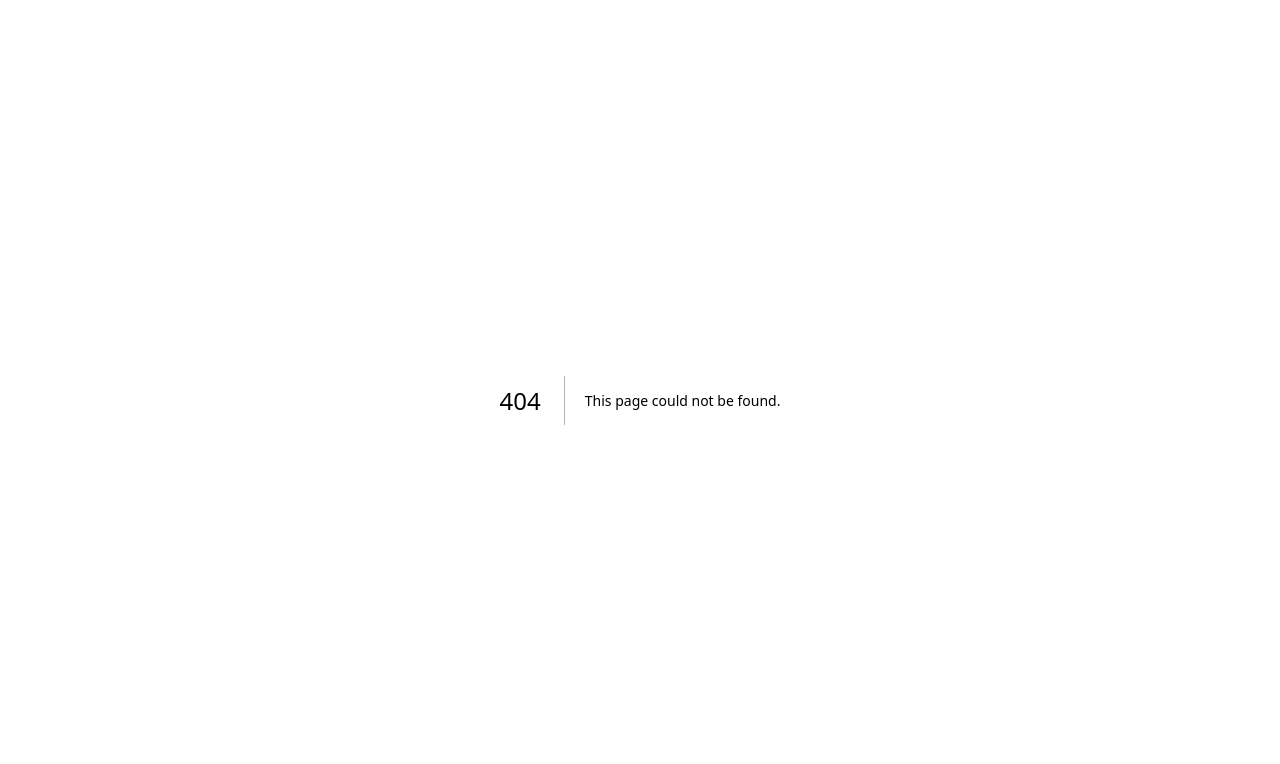
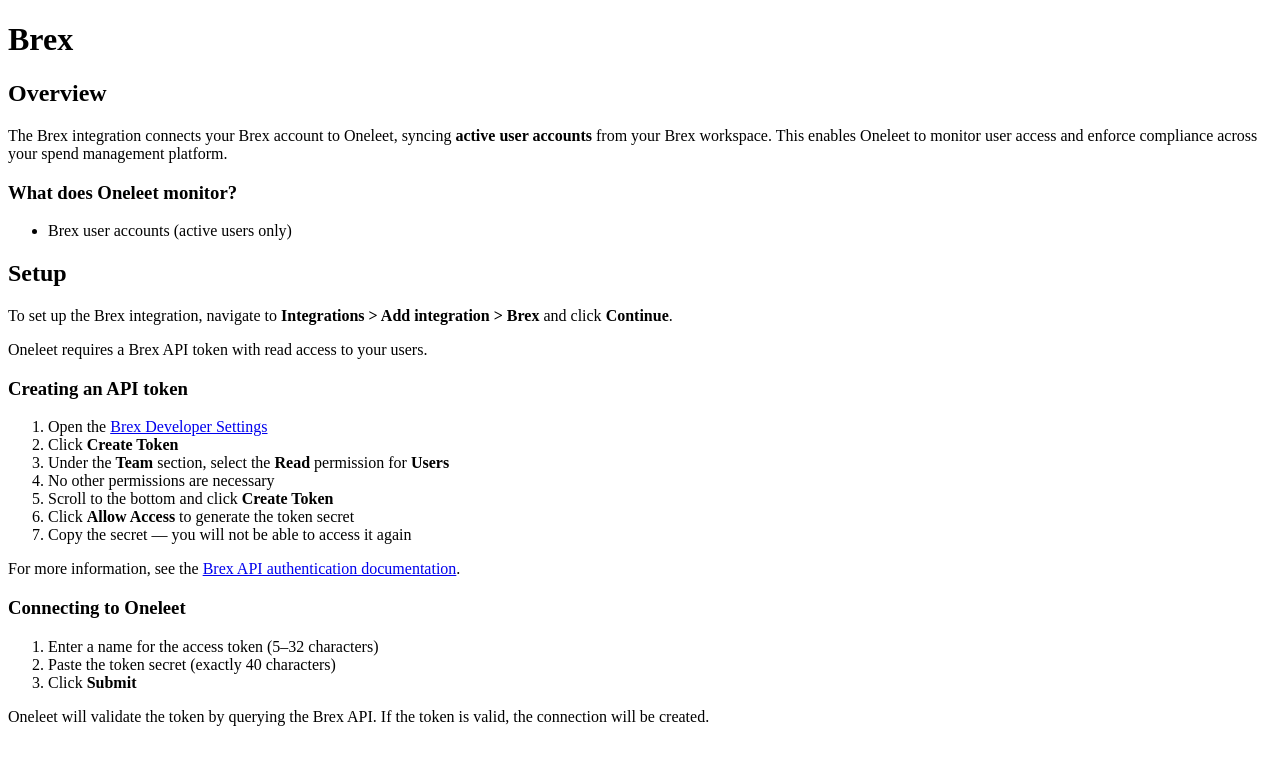
Before and after one commit to Oneleet/oneleet-docs, a Next.js app: page /integrations/brex in a window 1280 px wide. Before the commit this address had no page. Shown: the top 764 px of the page. Built offline with nearby package versions, Linux system fonts and the light colour scheme.

Commit message:
Add Brex integration documentation (#51)
* Add Brex integration documentation

Co-Authored-By: Claude Opus 4.6 (1M context) <noreply@anthropic.com>

* Update _meta.ts

Claude tripped out.

---------

Co-authored-by: Claude Opus 4.6 (1M context) <noreply@anthropic.com>

```diff
--- a/pages/integrations/_meta.ts
+++ b/pages/integrations/_meta.ts
@@ -2,6 +2,7 @@ export default {
   aws: "AWS",
   azure: "Azure",
   bitbucket: "Bitbucket",
+  brex: "Brex",
   cloudflare: "Cloudflare",
   digitalocean: "DigitalOcean",
   gitlab: "Gitlab",
--- /dev/null
+++ b/pages/integrations/brex.mdx
@@ -0,0 +1,39 @@
+---
+title: Brex
+---
+
+# Brex
+
+## Overview
+
+The Brex integration connects your Brex account to Oneleet, syncing **active user accounts** from your Brex workspace. This enables Oneleet to monitor user access and enforce compliance across your spend management platform.
+
+### What does Oneleet monitor?
+
+- Brex user accounts (active users only)
+
+## Setup
+
+To set up the Brex integration, navigate to **Integrations > Add integration > Brex** and click **Continue**.
+
+Oneleet requires a Brex API token with read access to your users.
+
+### Creating an API token
+
+1. Open the [Brex Developer Settings](https://dashboard.brex.com/settings/developer)
+2. Click **Create Token**
+3. Under the **Team** section, select the **Read** permission for **Users**
+4. No other permissions are necessary
+5. Scroll to the bottom and click **Create Token**
+6. Click **Allow Access** to generate the token secret
+7. Copy the secret — you will not be able to access it again
+
+For more information, see the [Brex API authentication documentation](https://developer.brex.com/docs/authentication/).
+
+### Connecting to Oneleet
+
+1. Enter a name for the access token (5–32 characters)
+2. Paste the token secret (exactly 40 characters)
+3. Click **Submit**
+
+Oneleet will validate the token by querying the Brex API. If the token is valid, the connection will be created.
```
